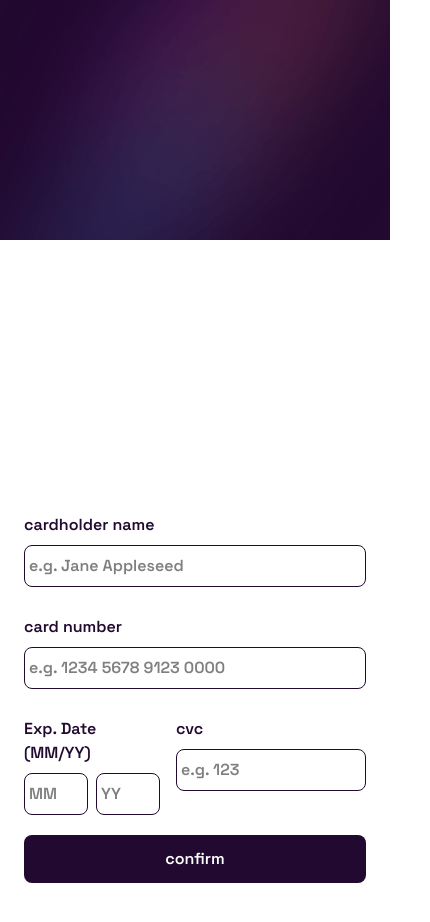
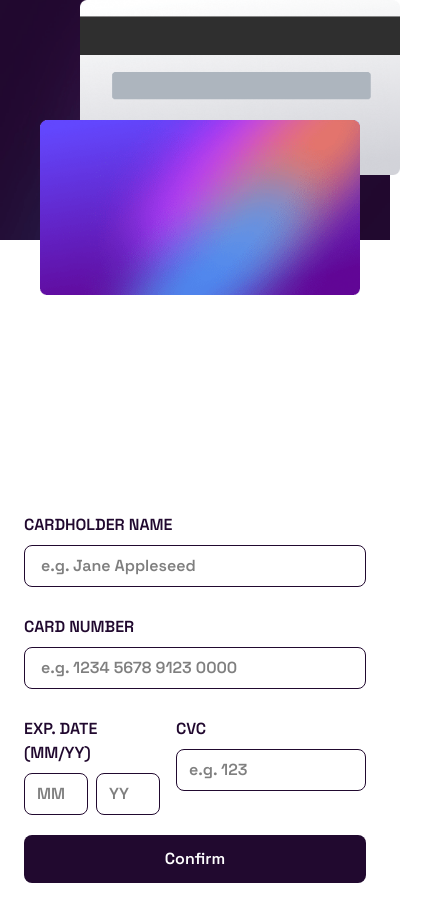
Before and after one commit to FelipeGdasilva/frontend-mentor-challenge, a Next.js app in the folder interactive-card-details/: page / in a window 390 px wide. Shown: the top 922 px of the page, 430 px wide, since content can reach past the window. Built offline with nearby package versions, Linux system fonts and the light colour scheme.

Commit message:
feat: adjust card back positioning for mobile and desktop

```diff
--- a/interactive-card-details/src/components/CardDisplay.tsx
+++ b/interactive-card-details/src/components/CardDisplay.tsx
@@ -1,19 +1,40 @@
 import Image from "next/image";
 
-export default function CardDisplay(){
-    return(
+export default function CardDisplay() {
+  return (
     <section className=" relative w-full h-60 md:w-96 md:h-screen">
-            <Image src="/images/bg-main-mobile.png"
+      <Image
+        src="/images/bg-main-mobile.png"
         alt="fundo mobile"
         fill
-            className = "object-cover md:hidden"
+        className="object-cover md:hidden"
       />
 
       <Image
-            src = "/images/bg-main-desktop.png"
-            alt ="fundo desktop"
+        src="/images/bg-main-desktop.png"
+        alt="fundo desktop"
         fill
-            className ="hidden object-cover md:block"/>
+        className="hidden object-cover md:block"
+      />
+      <div className=" absolute md:left-36  translate-x-10 mt-20 top-10  -bottom-10 z-10">
+        <Image
+          src="/images/bg-card-front.png"
+          alt="card front"
+          height={245}
+          width={447}
+          className=" w-80 md:w-96  max-w-none h-auto"
+        />
+      </div>
+
+      <div className=" md:translate-x-10 md:mt-85 md:ml-10  translate-x-10 ml-10 z-10">
+        <Image
+          src="/images/bg-card-back.png"
+          alt="card back"
+          height={245}
+          width={447}
+          className=" w-80 md:w-96  max-w-none h-auto"
+        />
+      </div>
     </section>
-    )
+  );
 }
--- a/interactive-card-details/src/components/CardForm.tsx
+++ b/interactive-card-details/src/components/CardForm.tsx
@@ -1,44 +1,73 @@
-interface FormProps{
+interface FormProps {
   name: string;
   numero: string;
   date: string;
   cvc: string;
 }
 
-export default function CardForm(){
-    return(
+export default function CardForm() {
+  return (
     <form className="min-h-screen flex flex-col justify-center gap-5 w-full max-w-sm">
-            <div className ="flex flex-col">
-            <label className = "py-2 text-base font-semibold text-purple-950">cardholder name</label>
-            <input type="text" className = "border border-purple-950 rounded-lg py-2  pl-1" placeholder = "e.g. Jane Appleseed "></input>
+      <div className="flex flex-col">
+        <label className="py-2 text-base font-semibold text-purple-950">
+          CARDHOLDER NAME
+        </label>
+        <input
+          type="text"
+          className="border border-purple-950 rounded-lg py-2  pl-4"
+          placeholder="e.g. Jane Appleseed "
+        ></input>
       </div>
 
-            <div className = "flex flex-col">
-            <label className = "py-2 text-base font-semibold text-purple-950" >card number</label>
-            <input type="text" className = "border border-purple-950 rounded-lg py-2  pl-1 " placeholder ="e.g. 1234 5678 9123 0000"></input>
+      <div className="flex flex-col">
+        <label className="py-2 text-base font-semibold text-purple-950">
+          CARD NUMBER
+        </label>
+        <input
+          type="text"
+          className="border border-purple-950 rounded-lg py-2  pl-4 "
+          placeholder="e.g. 1234 5678 9123 0000"
+        ></input>
       </div>
 
-            <div className = "flex justify-between gap-4">
+      <div className="flex justify-between gap-4">
+        <div className="flex flex-col">
+          <label className="py-2 text-base font-semibold text-purple-950 ">
+            EXP. DATE (MM/YY)
+          </label>
+          <div className="flex gap-2">
+            <input
+              type="text"
+              className="border border-purple-950 rounded-lg py-2 px-3 w-16 pl-3 "
+              placeholder="MM"
+            />
 
-            <div className = "flex flex-col">
-
-            <label className = "py-2 text-base font-semibold text-purple-950 ">Exp.  Date (MM/YY)</label>
-            <div className = "flex gap-2">
-            <input type="text" className = "border border-purple-950 rounded-lg py-2 px-3 w-16 pl-1 " placeholder ="MM"/>
-
-            <input type = "text"  className = "border border-purple-950 rounded-lg px-3 py-2 w-16 pl-1 " placeholder = "YY"/>
+            <input
+              type="text"
+              className="border border-purple-950 rounded-lg px-3 py-2 w-16 pl-3 "
+              placeholder="YY"
+            />
           </div>
         </div>
 
-            <div className = "flex flex-col ">
-            <label className = "py-2 text-base font-semibold text-purple-950">cvc</label>
-            <input type="text" className = "border border-purple-950 rounded-lg py-2 px-5 w-full  pl-1 " placeholder = "e.g. 123"></input>
+        <div className="flex flex-col ">
+          <label className="py-2 text-base font-semibold text-purple-950">
+            CVC
+          </label>
+          <input
+            type="text"
+            className="border border-purple-950 rounded-lg py-2  w-full  pl-3 "
+            placeholder="e.g. 123"
+          ></input>
+        </div>
       </div>
 
-            </div>
-
-            <button type="button" className="w-full bg-purple-950 py-3 rounded-lg text-white font-medium hover:bg-gray-400 ">confirm</button>
+      <button
+        type="button"
+        className="w-full bg-purple-950 py-3 rounded-lg text-white font-medium hover:bg-gray-400 "
+      >
+        Confirm
+      </button>
     </form>
-
-    )
+  );
 }
```
Also changed, not shown: interactive-card-details/src/app/layout.tsx (+3 -7 lines), interactive-card-details/src/app/page.tsx (+4 -4 lines), interactive-card-details/src/app/globals.css (line endings or trailing spaces), 1 other file (tests, documents, lock files or other folders). Lines whose indentation alone changed are shown as unchanged.
